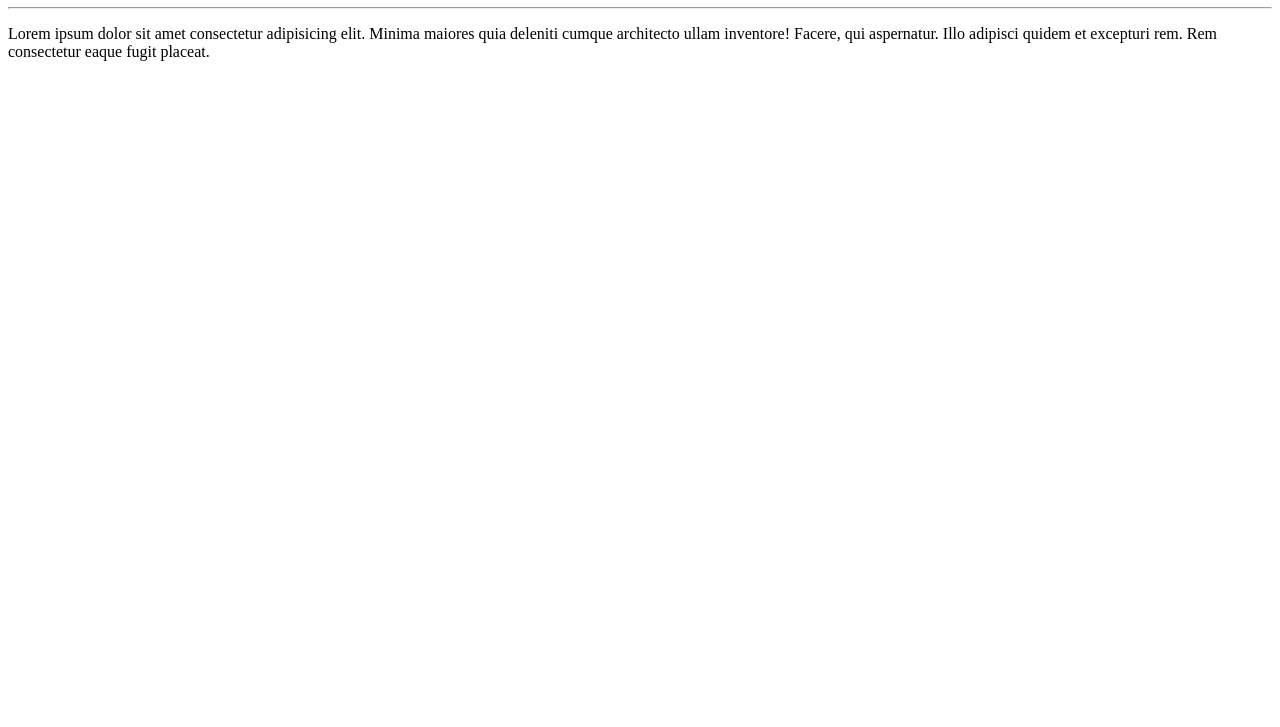
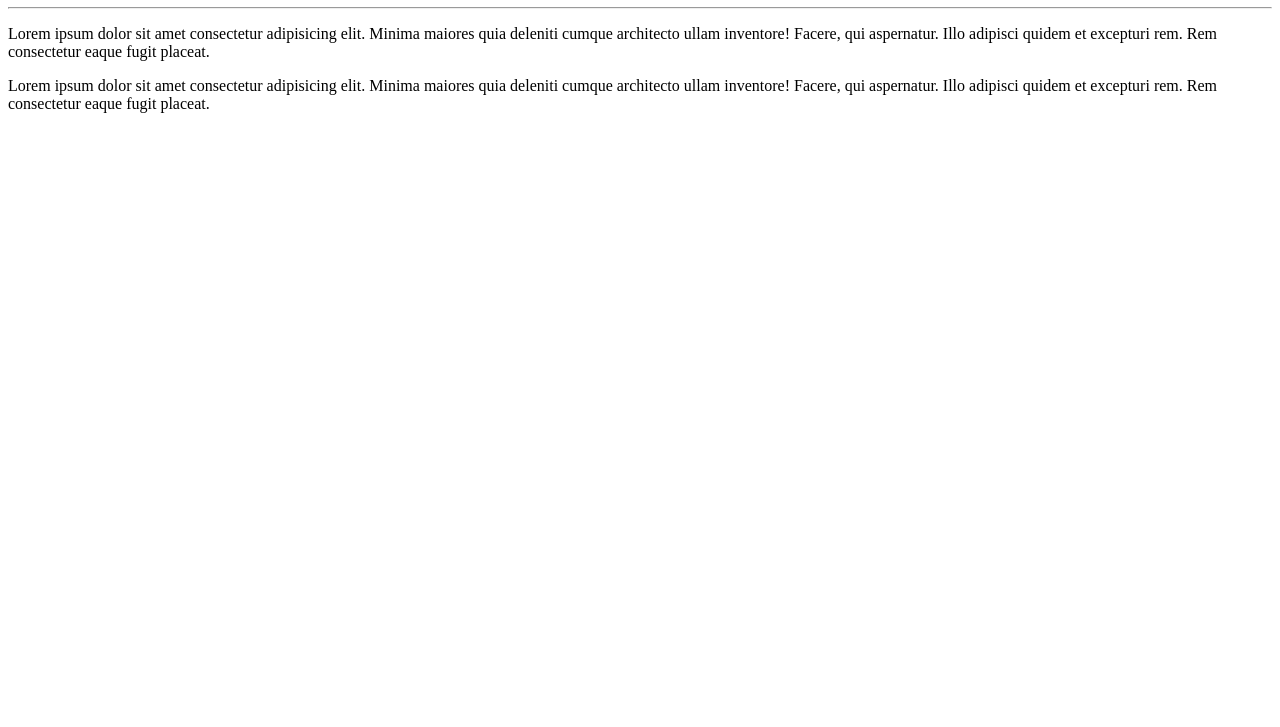
Before and after one commit to estupiando/Ola-Mundo, a plain HTML site: page site-exemplo/index.html in a window 1280 px wide. Shown: the part 73-800 px from the top of the page. Drawn offline with Linux system fonts and the light colour scheme.

Commit message:
Adicionei um parágrafo

```diff
--- a/site-exemplo/index.html
+++ b/site-exemplo/index.html
@@ -9,5 +9,6 @@
     <h1>Olá, Mundo!</h1>
     <hr>
     <p>Lorem ipsum dolor sit amet consectetur adipisicing elit. Minima maiores quia deleniti cumque architecto ullam inventore! Facere, qui aspernatur. Illo adipisci quidem et excepturi rem. Rem consectetur eaque fugit placeat.</p>
+    <p>Lorem ipsum dolor sit amet consectetur adipisicing elit. Minima maiores quia deleniti cumque architecto ullam inventore! Facere, qui aspernatur. Illo adipisci quidem et excepturi rem. Rem consectetur eaque fugit placeat.</p>
 </body>
 </html>
```
